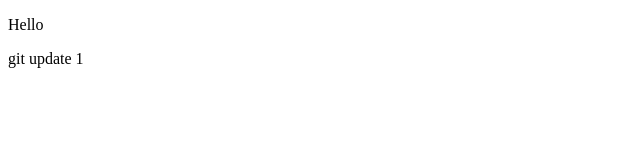
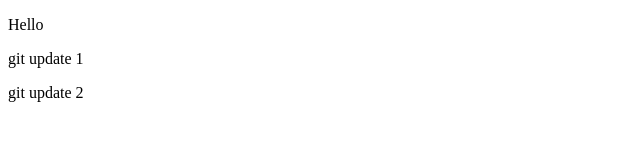
Before and after one commit to formonster/git-test, a plain HTML site: page index.html in a window 1280 px wide. Shown: the full height of the page, 0-640 px from the left. Drawn offline with Linux system fonts and the light colour scheme.

Commit message:
update 2

```diff
--- a/index.html
+++ b/index.html
@@ -9,5 +9,6 @@
 <body>
     <p>Hello</p>
     <p>git update 1</p>
+    <p>git update 2</p>
 </body>
 </html>
```
